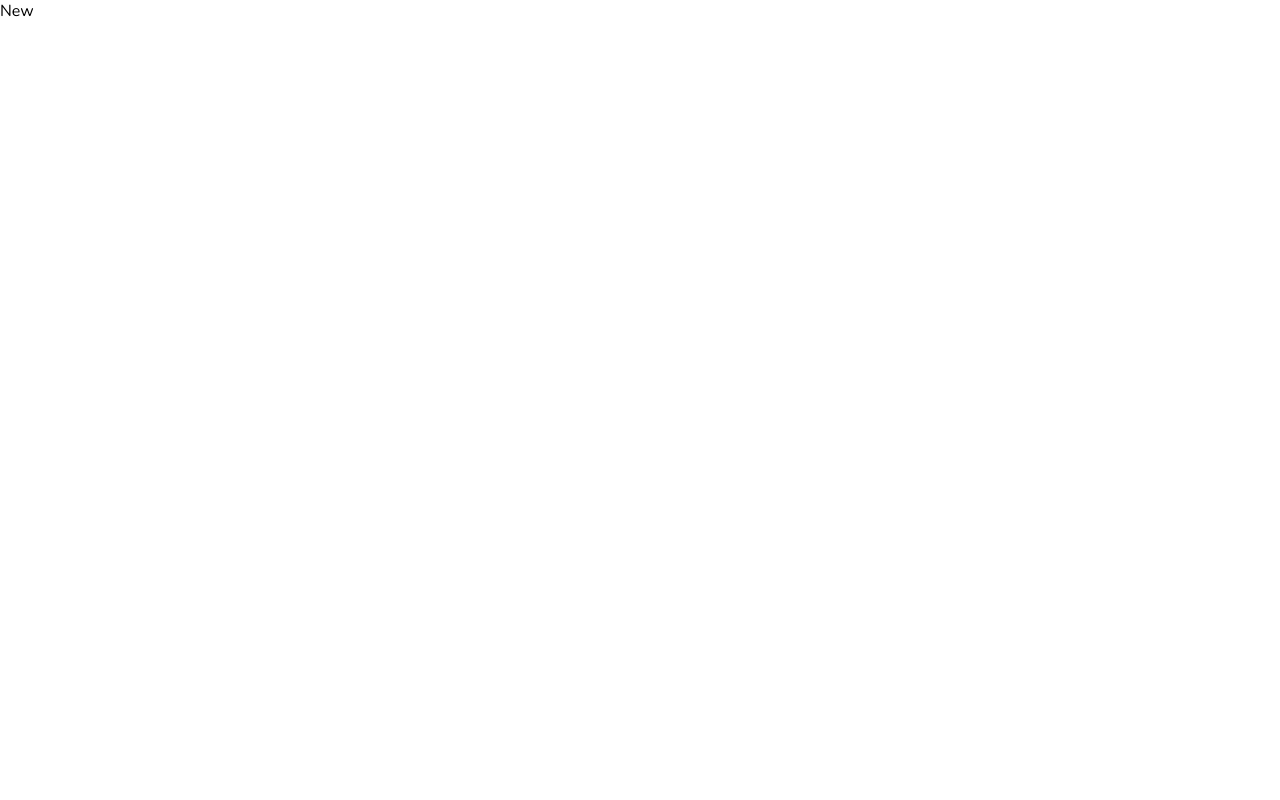
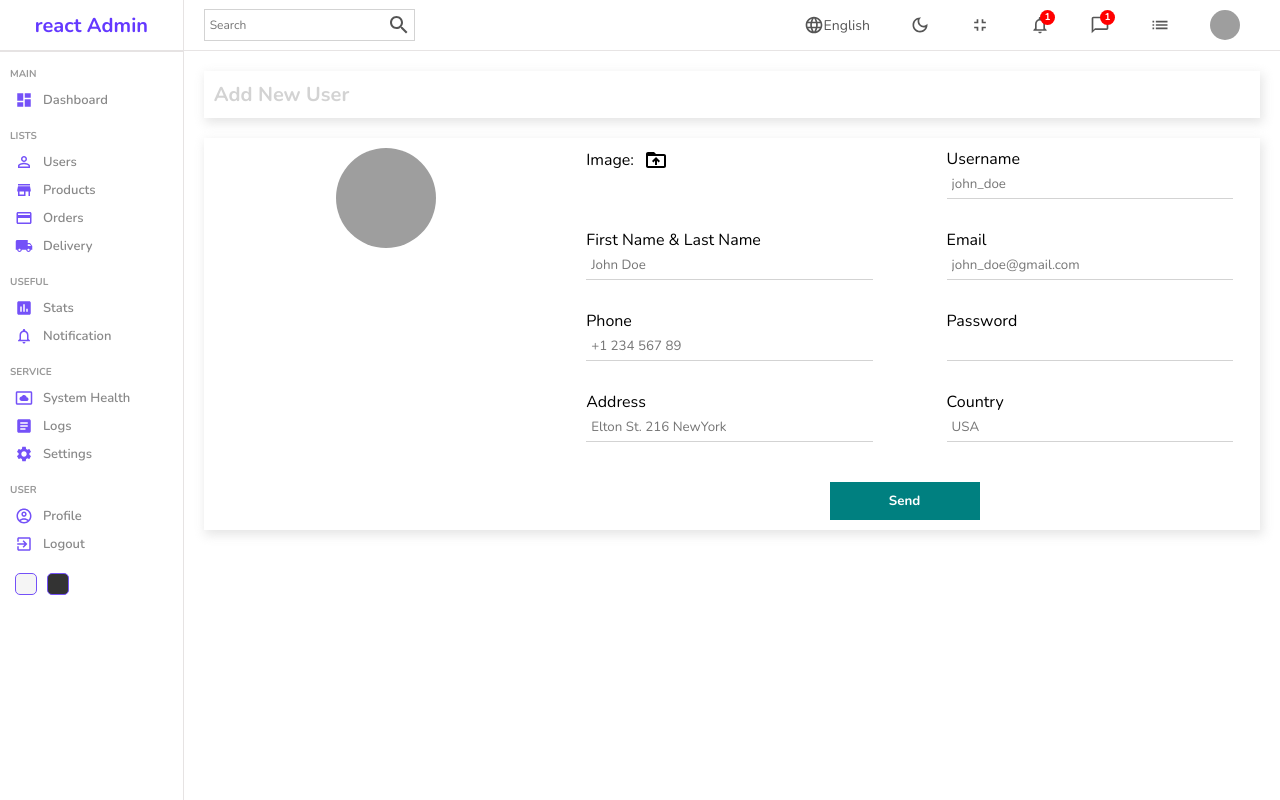
Before and after one commit to notkiran/react-admin, a React (Create React App) app: page /users/new in a window 1280 px wide. Built offline with nearby package versions, Linux system fonts and the light colour scheme; grey boxes are pictures that could not be loaded.

Commit message:
new page added

```diff
--- a/src/App.js
+++ b/src/App.js
@@ -4,6 +4,7 @@
 import List from "./pages/list/List";
 import Single from "./pages/single/Single";
 import New from "./pages/new/New";
+import { userInputs, productInputs } from "./formSource";
 
 function App() {
   return (
@@ -16,12 +17,18 @@
             <Route path="users">
               <Route index element={<List />} />
               <Route path=":userId" element={<Single />} />
-              <Route path="new" element={<New />} />
+              <Route
+                path="new"
+                element={<New inputs={userInputs} title="Add New User" />}
+              />
             </Route>
             <Route path="products">
               <Route index element={<List />} />
               <Route path=":productId" element={<Single />} />
-              <Route path="new" element={<New />} />
+              <Route
+                path="new"
+                element={<New inputs={productInputs} title="Add New Product" />}
+              />
             </Route>
           </Route>
         </Routes>
--- /dev/null
+++ b/src/formSource.js
@@ -0,0 +1,76 @@
+export const userInputs = [
+  {
+    id: 1,
+    label: "Username",
+    type: "text",
+    placeholder: "john_doe",
+  },
+  {
+    id: 2,
+    label: "First Name & Last Name",
+    type: "text",
+    placeholder: "John Doe",
+  },
+  {
+    id: 3,
+    label: "Email",
+    type: "mail",
+    placeholder: "john_doe@gmail.com",
+  },
+  {
+    id: 4,
+    label: "Phone",
+    type: "text",
+    placeholder: "+1 234 567 89",
+  },
+  {
+    id: 5,
+    label: "Password",
+    type: "password",
+  },
+  {
+    id: 6,
+    label: "Address",
+    type: "text",
+    placeholder: "Elton St. 216 NewYork",
+  },
+  {
+    id: 7,
+    label: "Country",
+    type: "text",
+    placeholder: "USA",
+  },
+];
+
+export const productInputs = [
+  {
+    id: 1,
+    label: "Title",
+    type: "text",
+    placeholder: "Apple Macbook Pro",
+  },
+  {
+    id: 2,
+    label: "Description",
+    type: "text",
+    placeholder: "Description",
+  },
+  {
+    id: 3,
+    label: "Category",
+    type: "text",
+    placeholder: "Computers",
+  },
+  {
+    id: 4,
+    label: "Price",
+    type: "text",
+    placeholder: "100",
+  },
+  {
+    id: 5,
+    label: "Stock",
+    type: "text",
+    placeholder: "in stock",
+  },
+];
--- a/src/pages/new/New.jsx
+++ b/src/pages/new/New.jsx
@@ -1,7 +1,58 @@
-import React from "react";
+import "./new.scss";
+import Sidebar from "./../../components/sidebar/Sidebar";
+import Navbar from "../../components/navbar/Navbar";
+import DriveFolderUploadIcon from "@mui/icons-material/DriveFolderUpload";
+import { useState } from "react";
 
-const New = () => {
-  return <div>New</div>;
+const New = ({ inputs, title }) => {
+  const [file, setFile] = useState("");
+
+  return (
+    <div className="new">
+      <Sidebar />
+      <div className="newContainer">
+        <Navbar />
+        <div className="top">
+          <h1>{title}</h1>
+        </div>
+        <div className="bottom">
+          <div className="left">
+            <img
+              src={
+                file
+                  ? URL.createObjectURL(file)
+                  : "https://thumbs.dreamstime.com/b/no-image-available-icon-flat-vector-no-image-available-icon-flat-vector-illustration-132482953.jpg"
+              }
+              alt=""
+            />
+          </div>
+          <div className="right">
+            <form>
+              <div className="formInput">
+                <label htmlFor="file">
+                  Image: <DriveFolderUploadIcon className="icon" />
+                </label>
+                <input
+                  type="file"
+                  id="file"
+                  onChange={(e) => setFile(e.target.files[0])}
+                  style={{ display: "none" }}
+                />
+              </div>
+              {inputs.map((input) => (
+                <div className="formInput" key={input.id}>
+                  <label>{input.label}</label>
+                  <input type={input.type} placeholder={input.placeholder} />
+                </div>
+              ))}
+
+              <button>Send</button>
+            </form>
+          </div>
+        </div>
+      </div>
+    </div>
+  );
 };
 
 export default New;
--- a/src/pages/new/new.scss
+++ b/src/pages/new/new.scss
@@ -0,0 +1,76 @@
+.new {
+  display: flex;
+  width: 100%;
+
+  .newContainer {
+    flex: 6;
+
+    .top,
+    .bottom {
+      -webkit-box-shadow: 2px 4px 10px 1px rgba(0, 0, 0, 0.47);
+      box-shadow: 2px 4px 10px 1px rgba(201, 201, 201, 0.47);
+      padding: 10px;
+      margin: 20px;
+      display: flex;
+
+      h1 {
+        color: lightgray;
+        font-size: 20px;
+      }
+
+      .left {
+        flex: 1;
+        text-align: center;
+
+        img {
+          width: 100px;
+          height: 100px;
+          border-radius: 50%;
+          object-fit: cover;
+        }
+      }
+
+      .right {
+        flex: 2;
+
+        form {
+          display: flex;
+          flex-wrap: wrap;
+          gap: 30px;
+          justify-content: space-around;
+
+          .formInput {
+            width: 40%;
+
+            label {
+              display: flex;
+              align-items: center;
+              gap: 10px;
+            }
+            .icon {
+              cursor: pointer;
+            }
+
+            input {
+              width: 100%;
+              padding: 5px;
+              border: none;
+              border-bottom: 1px solid lightgray;
+            }
+          }
+
+          button {
+            width: 150px;
+            padding: 10px;
+            border: none;
+            background-color: teal;
+            color: white;
+            font-weight: bold;
+            cursor: pointer;
+            margin-top: 10px;
+          }
+        }
+      }
+    }
+  }
+}
```
